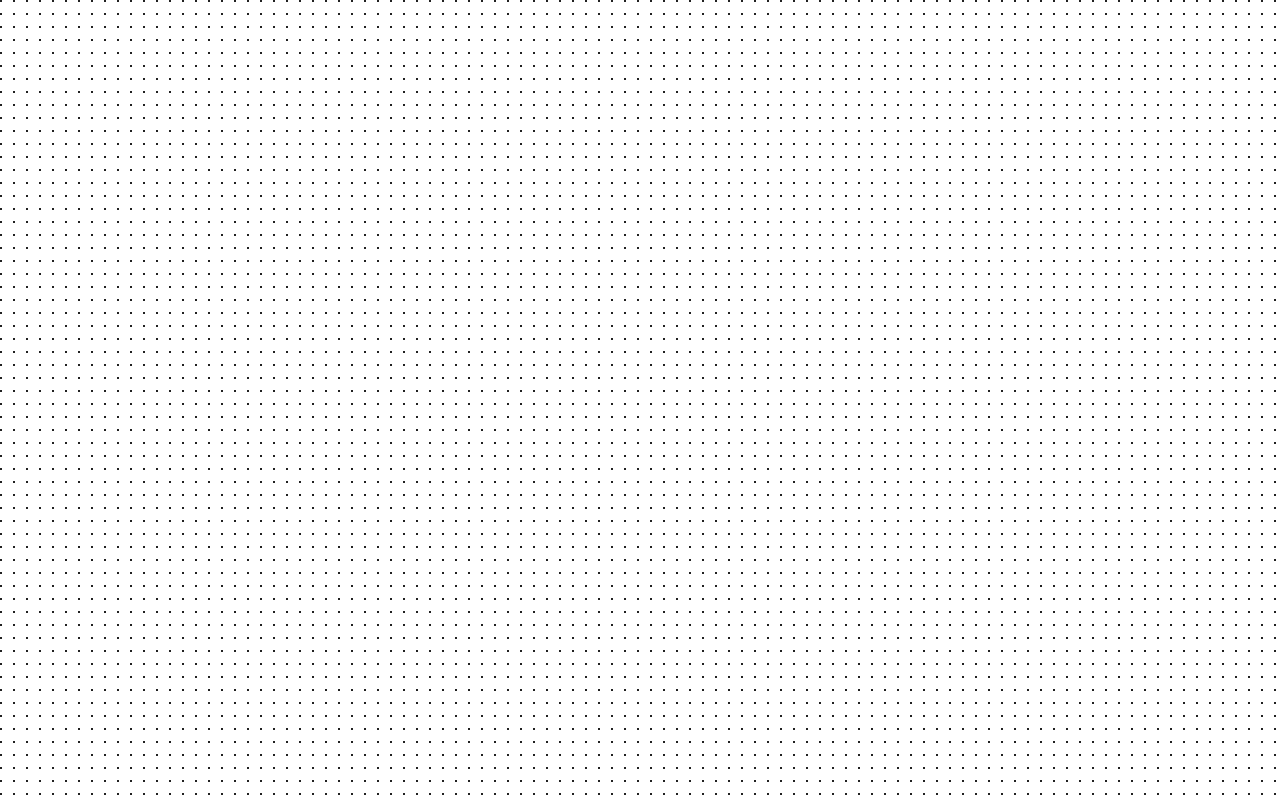
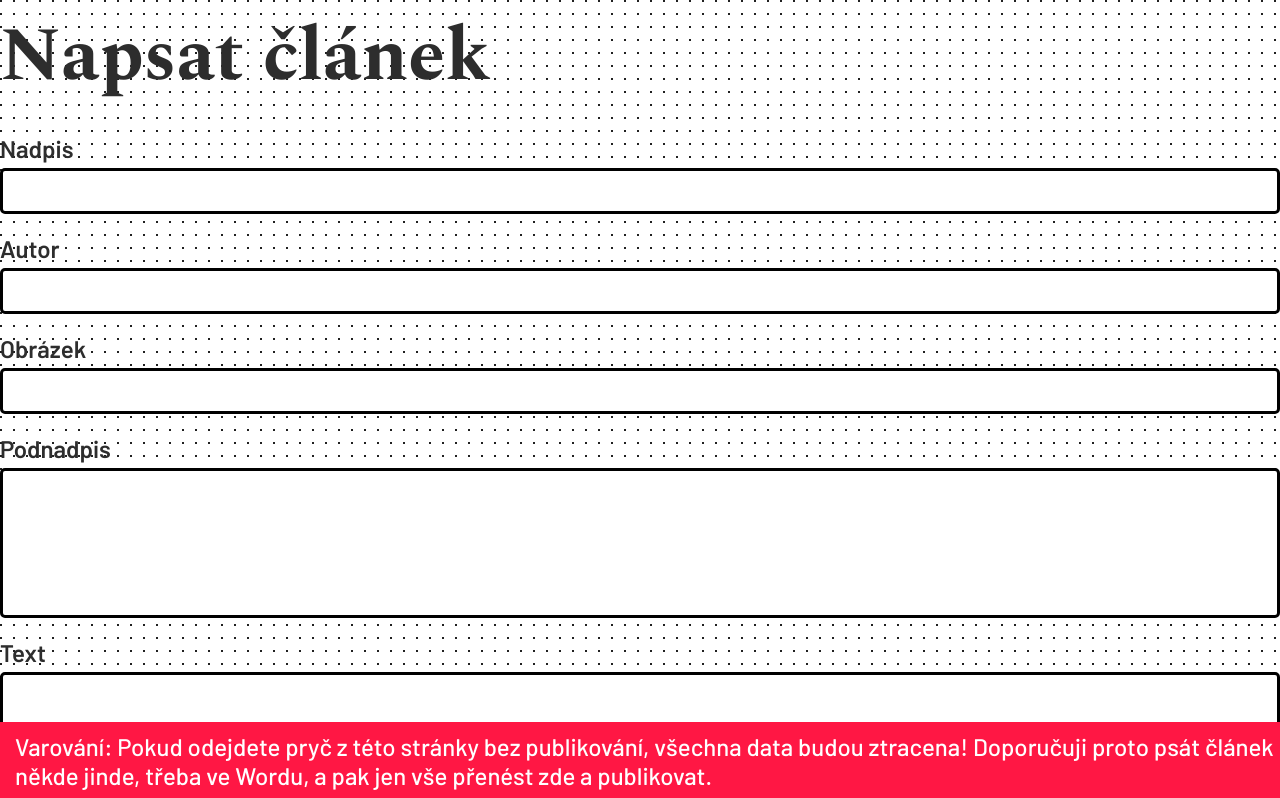
Before and after one commit to Pavlyuchenko/SlibotechnyAPI, a Svelte app: page /napsat-clanek in a window 1280 px wide. Shown: the top 798 px of the page. Built offline with nearby package versions, Linux system fonts and the light colour scheme.

Commit message:
Psaní článků

```diff
--- a/src/App.svelte
+++ b/src/App.svelte
@@ -7,6 +7,7 @@
 	import BodyProgramu from "./routes/BodyProgramu.svelte";
 	import NovyBod from "./routes/NovyBod.svelte";
 	import UpravitBod from "./routes/UpravitBod.svelte";
+	import NapsatClanek from "./routes/NapsatClanek.svelte";
 
 	export let url = "";
 
@@ -69,6 +70,9 @@
 	<Route path="/upravit-bod/:id" let:params>
 		<UpravitBod id={params.id} />
 	</Route>
+	<Route path="/napsat-clanek">
+		<NapsatClanek />
+	</Route>
 </Router>
 
 <style>
--- a/src/routes/Home.svelte
+++ b/src/routes/Home.svelte
@@ -40,9 +40,27 @@
 			<span>{strana.nazev}</span>
 		</div>
 	{/each}
+
+	<a href="/napsat-clanek" id="napsat-clanek">Napsat článek</a>
 </section>
 
 <style>
+	#napsat-clanek {
+		position: fixed;
+		bottom: 15px;
+		right: 15px;
+
+		color: #fff;
+		background-color: #4caf50;
+		padding: 10px 15px;
+
+		font-size: 28px;
+		font-weight: 700;
+		transition: 0.15s;
+	}
+	#napsat-clanek:hover {
+		background-color: #3d9140;
+	}
 	section {
 		display: flex;
 		flex-wrap: wrap;
--- /dev/null
+++ b/src/routes/NapsatClanek.svelte
@@ -0,0 +1,209 @@
+<script>
+	let text = "";
+	let podnadpis = "";
+	let nadpis = "";
+	let autor = "";
+	let obrazek = "";
+
+	async function createClanek() {
+		if (
+			text.length < 1 ||
+			podnadpis.length < 1 ||
+			nadpis.length < 1 ||
+			autor.length < 1 ||
+			obrazek.length < 1
+		) {
+			return;
+		}
+
+		await fetch("https://slibotechnyapi.pythonanywhere.com/create_clanek", {
+			method: "POST",
+			headers: {
+				"content-type": "application/json",
+			},
+			body: JSON.stringify({
+				text: text,
+				podtitulek: podnadpis,
+				nadpis: nadpis,
+				autor: autor,
+				obrazek: obrazek,
+			}),
+		})
+			.then(() => {
+				window.history.back();
+			})
+			.catch((error) => {
+				console.log(error);
+			});
+	}
+</script>
+
+<section>
+	<h1>Napsat článek</h1>
+
+	<p
+		class="label"
+		on:click={() => {
+			document.getElementById("nadpis").focus();
+		}}
+	>
+		Nadpis
+	</p>
+	<input
+		type="text"
+		name="Nadpis"
+		id="nadpis"
+		class="input"
+		bind:value={nadpis}
+	/>
+
+	<p
+		class="label"
+		on:click={() => {
+			document.getElementById("autor").focus();
+		}}
+	>
+		Autor
+	</p>
+	<input
+		type="text"
+		name="Autor"
+		id="autor"
+		class="input"
+		bind:value={autor}
+	/>
+
+	<p
+		class="label"
+		on:click={() => {
+			document.getElementById("obrazek").focus();
+		}}
+	>
+		Obrázek
+	</p>
+	<input
+		type="text"
+		name="Obrázek"
+		id="obrazek"
+		class="input"
+		bind:value={obrazek}
+	/>
+
+	<p
+		class="label"
+		on:click={() => {
+			document.getElementById("podnadpis").focus();
+		}}
+	>
+		Podnadpis
+	</p>
+	<div
+		contenteditable="true"
+		id="podnadpis"
+		class="cedit"
+		bind:innerHTML={podnadpis}
+	/>
+	<p
+		class="label"
+		on:click={() => {
+			document.getElementById("text").focus();
+		}}
+	>
+		Text
+	</p>
+	<div contenteditable="true" id="text" class="cedit" bind:innerHTML={text} />
+
+	<button id="publish" on:click={createClanek}>Publikovat</button>
+
+	<div id="warning">
+		Varování: Pokud odejdete pryč z této stránky bez publikování, všechna
+		data budou ztracena! Doporučuji proto psát článek někde jinde, třeba ve
+		Wordu, a pak jen vše přenést zde a publikovat.
+	</div>
+</section>
+
+<style>
+	section {
+		padding: 0px calc((100% - 85rem) / 2) 0px calc((100% - 85rem) / 2);
+	}
+
+	h1 {
+		font-family: "Spectral";
+		margin-top: 0;
+		margin-bottom: 20px;
+		font-size: 75px;
+	}
+	.label {
+		font-size: 24px;
+		font-weight: 700;
+		margin-top: 20px;
+		margin-bottom: 5px;
+	}
+	.cedit {
+		background-color: #ffffff;
+		color: #2d2d2d;
+
+		width: 100%;
+		font-size: 20px;
+		font-family: "Barlow";
+
+		padding: 8px 10px;
+		box-sizing: border-box;
+		border-radius: 5px;
+		border: 3px solid #000;
+
+		height: 150px;
+		overflow-y: scroll;
+
+		transition: 0.15s;
+	}
+	.cedit:focus {
+		-webkit-filter: brightness(90%);
+		filter: brightness(90%);
+	}
+	.input {
+		background-color: #ffffff;
+		color: #2d2d2d;
+
+		width: 100%;
+		font-size: 20px;
+		font-family: "Barlow";
+
+		padding: 8px 10px;
+		box-sizing: border-box;
+		border-radius: 5px;
+		border: 3px solid #000;
+
+		transition: 0.15s;
+	}
+	.input:focus {
+		-webkit-filter: brightness(90%);
+		filter: brightness(90%);
+	}
+
+	#warning {
+		position: fixed;
+		bottom: 0;
+		left: 0;
+
+		background-color: #ff1744;
+		color: #fff;
+		width: 100%;
+		font-size: 24px;
+		padding: 10px 15px;
+		font-weight: 500;
+	}
+
+	#publish {
+		border: 0;
+		background-color: #000;
+		color: #fff;
+		font-family: "Spectral";
+		font-weight: 500;
+		font-size: 24px;
+		margin-top: 20px;
+		margin-bottom: 250px;
+		float: right;
+		cursor: pointer;
+	}
+</style>
```
